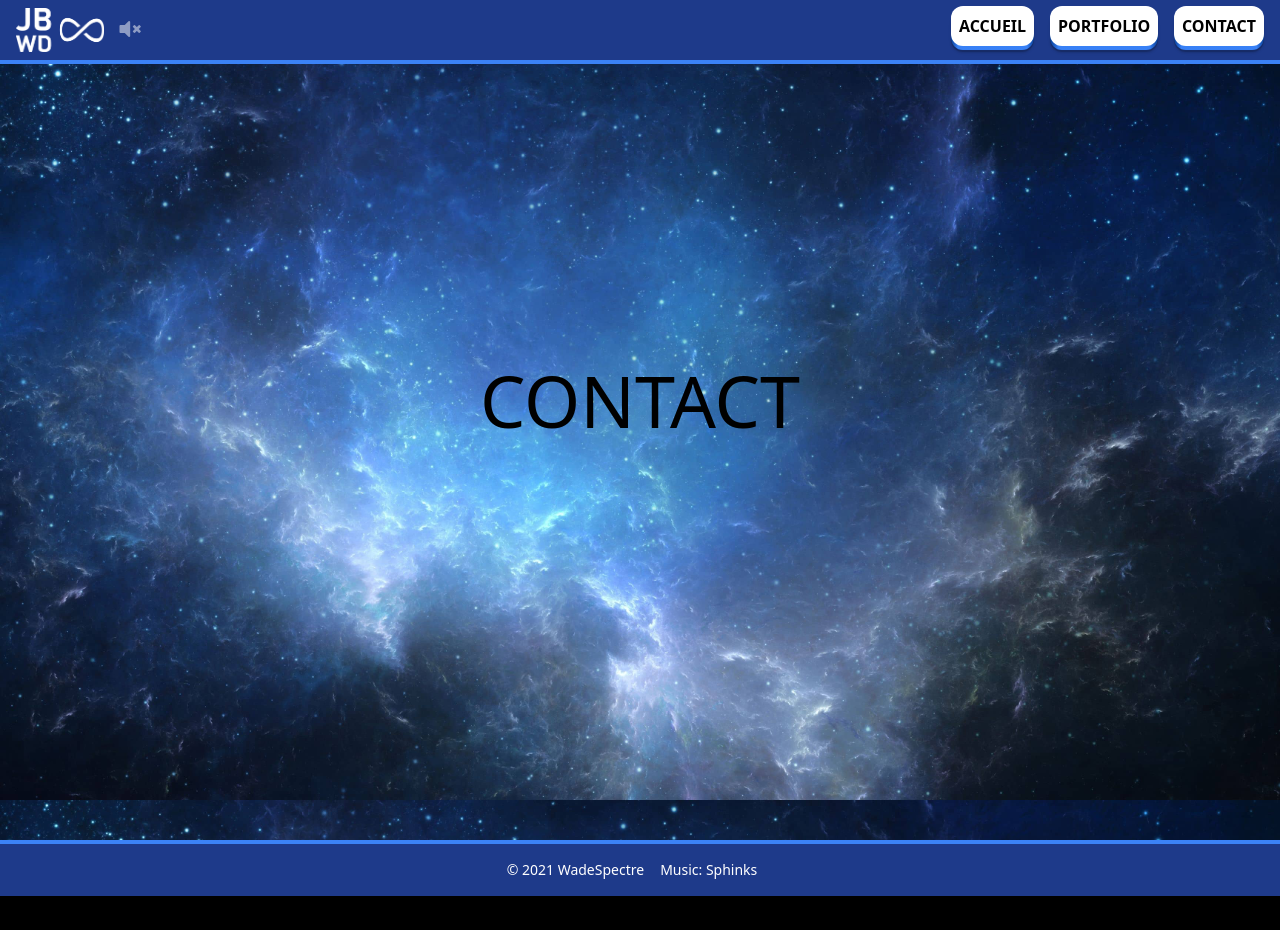
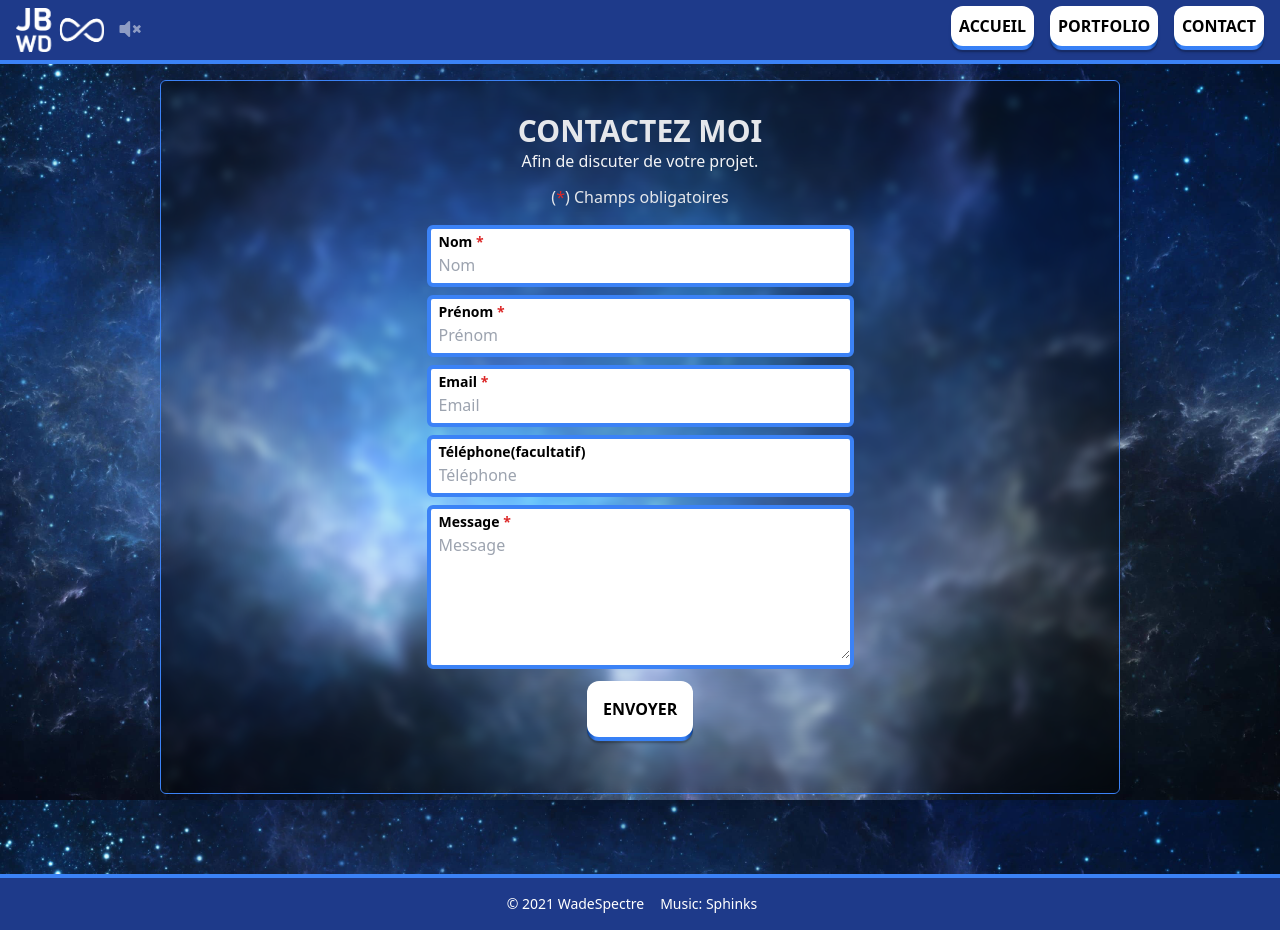
Before and after one commit to JuBerges/portfolio-react, a React (Create React App) app: page / in a window 1280 px wide. Both pictures are taken after a click on the element "CLIQUEZ ICI". Before the commit the page ends 896 px from the top, so only its background shows below. Built offline with nearby package versions, Linux system fonts and the light colour scheme.

Commit message:
add contact

```diff
--- a/src/components/Button.js
+++ b/src/components/Button.js
@@ -1,8 +1,7 @@
 import "../styles/Button.css";
 
 export default function Button(props) {
-    const { value = "click me", toggleNav = () => {}, scrollTop = () => {} } = props;
-
+    const { value = "click me", big = "", toggleNav = () => {}, scrollTop = () => {} } = props;
     return (
         <button
             onClick={() => {
@@ -13,7 +12,7 @@ export default function Button(props) {
         >
             <span className="shadow"></span>
             <span className="edge"></span>
-            <span className="front p-2">{value}</span>
+            <span className={`front ${big ? "p-4" : "p-2"}`}>{value}</span>
         </button>
     );
 }
--- a/src/components/ContactForm.js
+++ b/src/components/ContactForm.js
@@ -1,6 +1,6 @@
 import { useEffect } from "react";
 
-import { Input, Title } from "./index";
+import { Input } from "./index";
 
 export default function ContactForm() {
     useEffect(() => {
@@ -32,7 +32,7 @@ export default function ContactForm() {
                         result.innerHTML = "Votre message à bien été envoyé";
                         result.classList.remove("text-gray-500");
                         result.classList.add("text-green-500");
-                        document.title = "DEA - message envoyé";
+                        document.title = "Julien Bergès - message envoyé";
                     } else {
                         console.log(response);
                         result.innerHTML = json.message;
@@ -53,21 +53,26 @@ export default function ContactForm() {
         });
     }, []);
     return (
-        <div className="flex flex-col justify-center items-center w-full">
-            <Title title="CONTACT" />
-            <form id="form" action="https://api.web3forms.com/submit" method="POST" className=" border-8 border-gray-500 rounded-xl p-2 w-11/12 md:w-2/4">
-                <input type="hidden" name="apikey" value="1d3a0cf6-94b4-487e-95f8-5c962e575e2e" />
-                <input type="hidden" name="subject" value="DEA - Nouveau message sur votre site" />
+        <div className="mt-10 w-full flex justify-center">
+            <div className="glass w-full sm:w-3/4 flex flex-col justify-center items-center my-10 bg-blue-900 bg-opacity-70 border border-blue-500 p-5 rounded-md shadow-sm">
+                <div className="text-center">
+                    <h1 className="mt-3 text-3xl font-semibold text-gray-200 uppercase">Contactez moi</h1>
+                    <p className=" text-gray-100 mb-3">Afin de discuter de votre projet.</p>
+                    <p className="text-gray-200">
+                        (<span className="text-red-600">*</span>) Champs obligatoires
+                    </p>
+                </div>
+                <form id="form" action="https://api.web3forms.com/submit" method="POST" className="rounded-xl p-2 w-11/12 md:w-2/4">
+                    <input type="hidden" name="apikey" value="9393c877-26c2-4c53-9da3-fa7e5c1aeb52" />
+                    <input type="hidden" name="subject" value="Julien - Nouveau message sur votre site" />
                     <Input regex label="Nom" id="lastName" placeholder="Nom" required></Input>
                     <Input regex label="Prénom" id="name" placeholder="Prénom" required></Input>
                     <Input type="email" label="Email" id="email" placeholder="Email" required />
                     <Input label="Téléphone(facultatif)" id="phone" type="phone" placeholder="Téléphone"></Input>
                     <Input textArea label="Message" id="message" placeholder="Message" required lastOne />
-                <div id="result" className="text-center text-xl blackops"></div>
-                <p>
-                    <span className="text-red-600">*</span> Champs obligatoires
-                </p>
+                    <div id="result" className="text-center text-xl"></div>
                 </form>
+            </div>
         </div>
     );
 }
--- a/src/components/Input.js
+++ b/src/components/Input.js
@@ -1,5 +1,7 @@
 import { useState, useEffect } from "react";
 import { useRef } from "react";
+
+import { Button } from "../components/index";
 
 export default function Input(props) {
     const [inputValue, setInputValue] = useState("");
@@ -42,11 +44,11 @@ export default function Input(props) {
         <div className={`m-2 ${wrapperClassName}`}>
             <div
                 className={`border-4 bg-white rounded-md transition duration-500 ease-in-out ${
-                    error ? "focus-within:border-red-600 border-red-600" : "focus-within:border-green-500 border-gray-500"
+                    error ? "focus-within:border-red-600 border-red-600" : "focus-within:border-green-500 border-blue-500"
                 }`}
                 onClick={() => inputRef.current.focus()}
             >
-                <label htmlFor={id} className="text-sm blackops text-black font-light placeholder-gray-500 px-2 pt-1.5">
+                <label htmlFor={id} className="text-sm text-black font-bold placeholder-gray-500 px-2 pt-1.5">
                     {label} {required && <span className="text-red-600">*</span>}
                 </label>
                 {textArea ? (
@@ -57,7 +59,7 @@ export default function Input(props) {
                         value={inputValue}
                         onChange={(e) => (regex ? checkValue(e.target.value) : setInputValue(e.target.value))}
                         ref={inputRef}
-                        className="w-full px-2 pb-1.5 text-gray-900 outline-none text-base font-light rounded-md blackops"
+                        className="w-full px-2 pb-1.5 text-gray-900 outline-none text-base font-light rounded-md"
                         id={id}
                         placeholder={placeholder}
                         {...rest}
@@ -70,7 +72,7 @@ export default function Input(props) {
                         onChange={(e) => (regex ? checkValue(e.target.value) : setInputValue(e.target.value))}
                         ref={inputRef}
                         type={type}
-                        className="w-full px-2 pb-1.5 text-gray-900 outline-none text-base font-light rounded-md blackops"
+                        className="w-full px-2 pb-1.5 text-gray-900 outline-none text-base font-light rounded-md"
                         id={id}
                         placeholder={placeholder}
                         {...rest}
@@ -79,16 +81,14 @@ export default function Input(props) {
             </div>
             {errorText && <p className="text-xs pl-2 text-red-600 mb-4">{errorText}</p>}
             {lastOne && (
-                <div className="flex flex-col p-4 bg-black">
-                    <button
+                <div className="flex flex-col p-4 items-center">
+                    <div
                         onClick={() => {
                             resetValue();
                         }}
-                        className="w-full px-3 py-4 text-white border-4 border-green-500 bg-green-700 rounded-md hover:bg-green-800 focus:outline-none blackops"
-                        type="submit"
                     >
-                        ENVOYER
-                    </button>
+                        <Button big value="ENVOYER" />
+                    </div>
                 </div>
             )}
         </div>
--- a/src/components/NavBar.js
+++ b/src/components/NavBar.js
@@ -27,7 +27,13 @@ export default function NavBar() {
             <div id="nav" className="flex justify-between bg-blue-900 h-16 border-b-4 border-blue-500">
                 <div className="mt-2 flex">
                     <Link to={ROUTES.HOME}>
-                        <div className="ml-2 lg:ml-4 flex min-w-max" onClick={() => scrollTop()}>
+                        <div
+                            className="ml-2 lg:ml-4 flex min-w-max"
+                            onClick={() => {
+                                scrollTop();
+                                toggle && setToggle(!toggle);
+                            }}
+                        >
                             <img className="h-11" src={logo} alt="logo de julien bergès" />
                         </div>
                     </Link>
--- a/src/pages/Contact.js
+++ b/src/pages/Contact.js
@@ -1,6 +1,6 @@
 import { useEffect } from "react";
 
-import { Title } from "../components/index";
+import { ContactForm } from "../components/index";
 
 function Contact() {
     useEffect(() => {
@@ -8,7 +8,7 @@ function Contact() {
     }, []);
     return (
         <div className="flex flex-col justify-center items-center min-h-screen relative">
-            <Title title="CONTACT" />
+            <ContactForm />
         </div>
     );
 }
```
Lines whose indentation alone changed are shown as unchanged.
